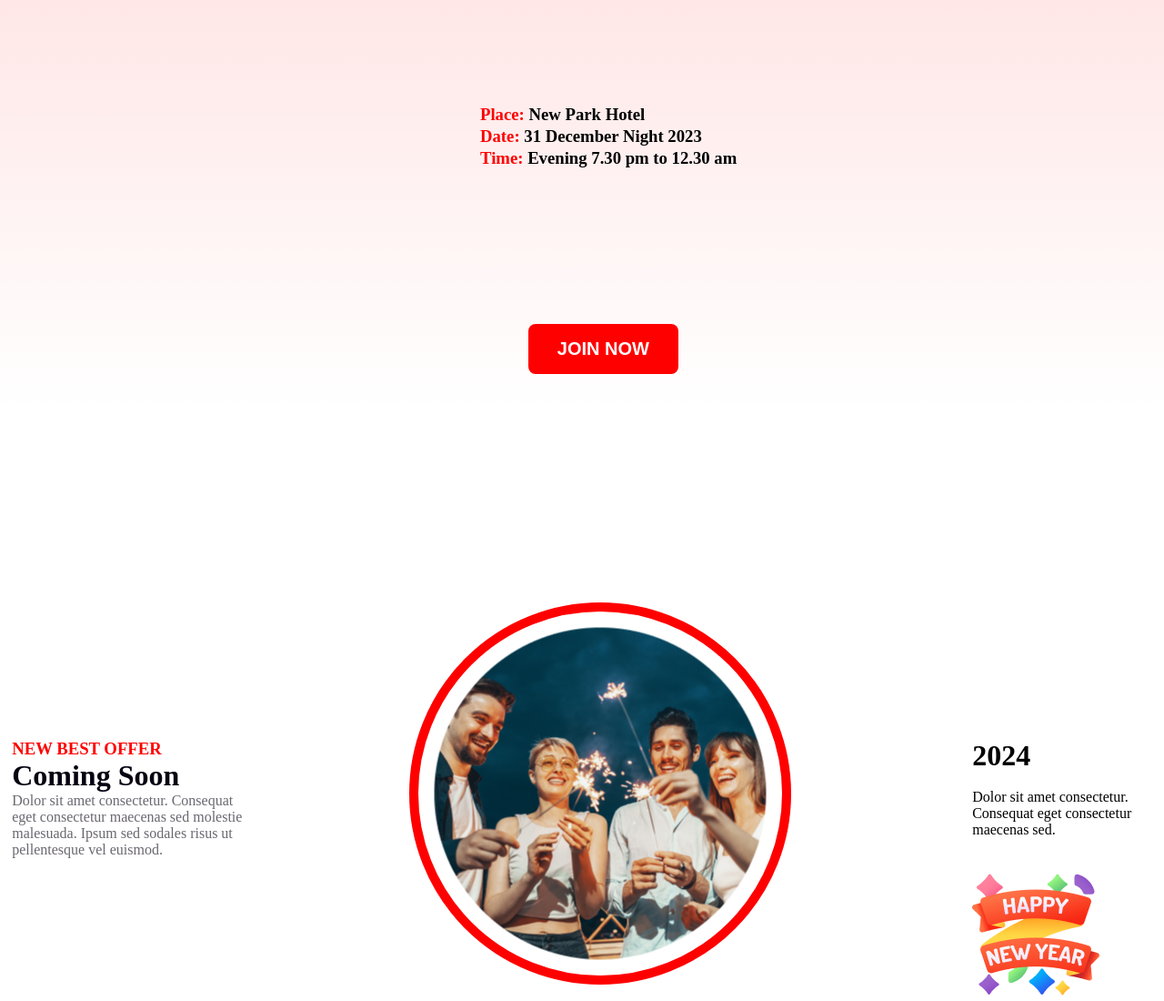
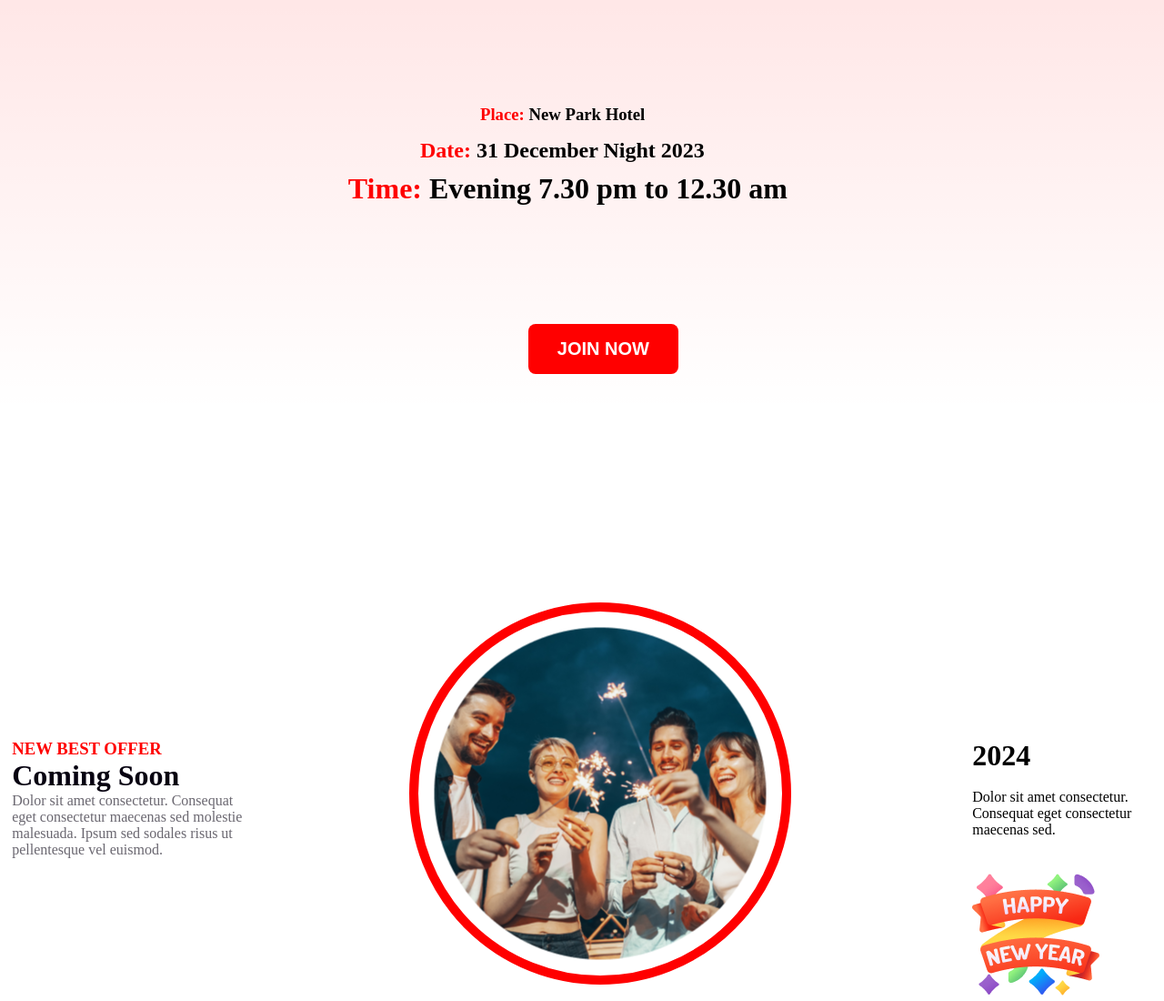
Before and after one commit to anonbarua20/new-website, a plain HTML site: page index.html in a window 1280 px wide. Shown: the part 2300-3400 px from the top of the page at 91% size. Drawn offline with Linux system fonts and the light colour scheme.

Commit message:
first commit

```diff
--- a/index.html
+++ b/index.html
@@ -48,8 +48,8 @@
 
     <div class="main-three">
           <h3 class="first" ><span  style="color: #F00;">Place: </span> New Park Hotel</h3>
-          <h3 class="second" ><span  style="color: #F00;">Date: </span> 31 December Night 2023</h3>
-          <h3 class="third" ><span  style="color: #F00;">Time: </span>  Evening 7.30 pm to 12.30 am</h3>
+          <h2 class="second" ><span  style="color: #F00;">Date: </span> 31 December Night 2023</h2>
+          <h1 class="third" ><span  style="color: #F00;">Time: </span>  Evening 7.30 pm to 12.30 am</h1>
 
           <button>JOIN NOW</button>
 
--- a/styles/style.css
+++ b/styles/style.css
@@ -193,6 +193,17 @@ padding: 16px 32px;
     left: 81%;
 }
 
+.main-three  h2{
+    position: absolute;
+    margin-left: -5% ;
+    margin-top: 1%;
+}
+.main-three  h1{
+    position: absolute;
+    margin-left: -11% ;
+    margin-top: 2%;
+}
+
 .main-four .circle-two{
     position: absolute;
     top: 50%;
@@ -265,7 +276,7 @@ padding: 16px 32px;
 }
 
 .main-seven{
-    background-color: #fffb00;
+    background-color: #ffffff;
     width: 1320px;
     height: 1220px;
     position: relative;
```
